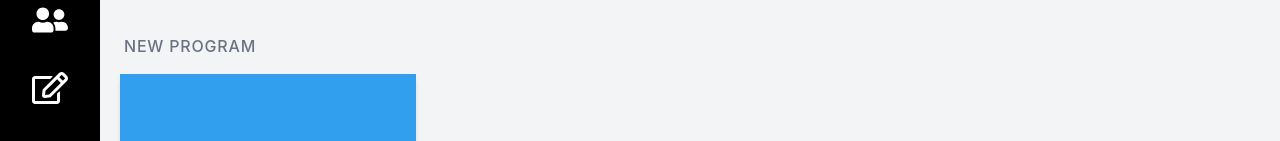
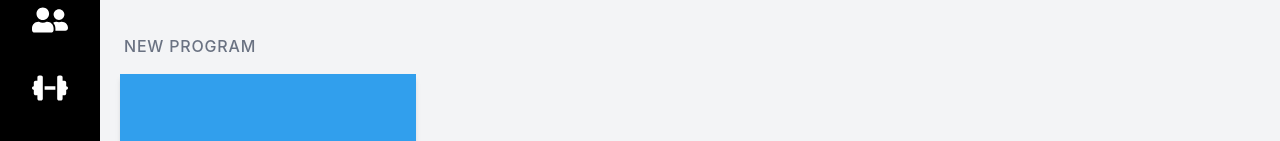
Before and after one commit to aitanoffir/LargeProject, a React (Vite) app in the folder FitLink/: page /MyProgram in a window 1280 px wide. Shown: the part 158-299 px from the top of the page. Built offline with nearby package versions, Linux system fonts and the light colour scheme.

Commit message:
commented out notes page in nav bar since we are not using to look cleaner

```diff
--- a/FitLink/src/Components/NavBar.jsx
+++ b/FitLink/src/Components/NavBar.jsx
@@ -32,9 +32,9 @@ const NavBar = () => {
         <Link to="/Clients">
           <FaUserFriends className="text-white text-4xl cursor-pointer" />
         </Link>
-        <Link to="/Notes">
+        {/* <Link to="/Notes">
           <FaRegEdit className="text-white text-4xl cursor-pointer" />
-        </Link>
+        </Link> */}
         <Link to="/MyProgram">
           <FaDumbbell className="text-white text-4xl cursor-pointer" />
         </Link>
```
